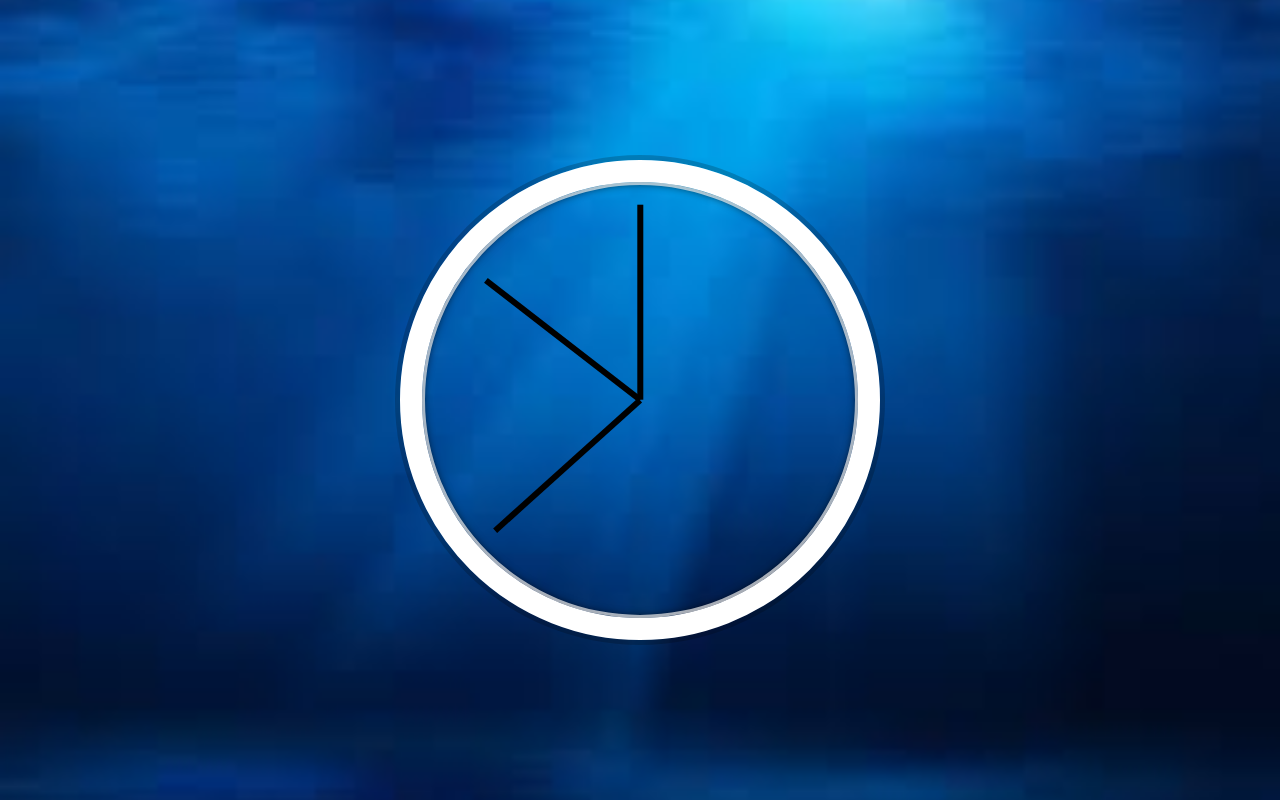
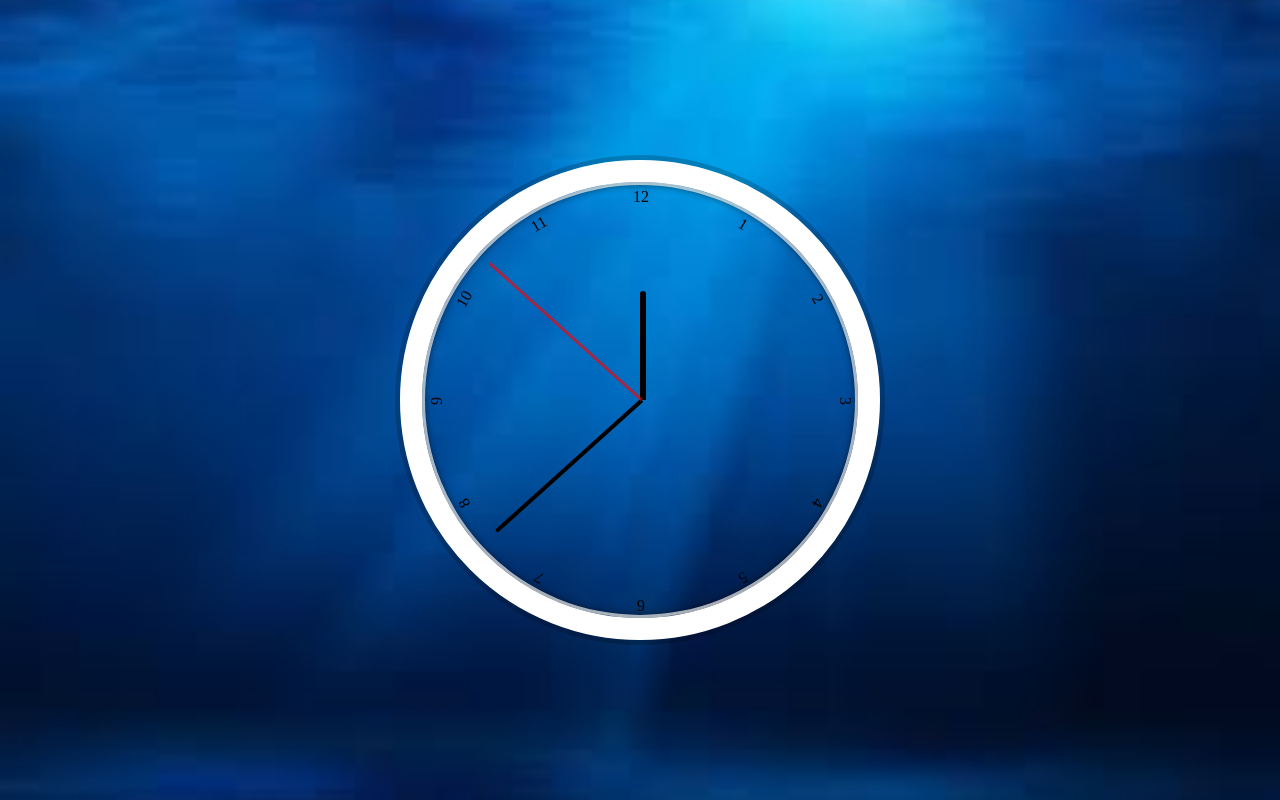
Before and after one commit to HUGU-12/JS-and-CSS-clock, a plain HTML site: page index.html in a window 1280 px wide. Drawn offline with Linux system fonts and the light colour scheme.

Commit message:
improved display of the clock

```diff
--- a/index.html
+++ b/index.html
@@ -4,15 +4,25 @@
   <meta charset="UTF-8">
   <meta name="viewport" content="width=device-width, initial-scale=1.0">
   <title>Document</title>
-  <link rel="stylesheet" href="/styles.css">
+  <link rel="stylesheet" href="styles.css">
 </head>
 <body>
   <div class="clock">
-    <div class="clock-hands">
-      <div class="hour-hand"></div>
-      <div class="minute-hand"></div>
-      <div class="second-hand"></div>
-    </div>
+    <div class="hand hour"></div>
+    <div class="hand minute"></div>
+    <div class="hand second"></div>
+    <div class="number number1">1</div>
+    <div class="number number2">2</div>
+    <div class="number number3">3</div>
+    <div class="number number4">4</div>
+    <div class="number number5">5</div>
+    <div class="number number6">6</div>
+    <div class="number number7">7</div>
+    <div class="number number8">8</div>
+    <div class="number number9">9</div>
+    <div class="number number10">10</div>
+    <div class="number number11">11</div>
+    <div class="number number12">12</div>
   </div>
   <script src="script.js"></script>
 </body>
--- a/script.js
+++ b/script.js
@@ -22,8 +22,8 @@ function updateTime(){
   const secondRotation = 6 * second
 
   //we associate this rotation calculation to actual html elements which are our clock's hands
-  document.querySelector('.second-hand').style.transform = `rotate(${secondRotation}deg)`;
-  document.querySelector('.minute-hand').style.transform = `rotate(${minuteRotation}deg)`;
-  document.querySelector('.hour-hand').style.transform = `rotate(${hourRotation}deg)`;
+  document.querySelector('.second').style.transform = `rotate(${secondRotation}deg)`;
+  document.querySelector('.minute').style.transform = `rotate(${minuteRotation}deg)`;
+  document.querySelector('.hour').style.transform = `rotate(${hourRotation}deg)`;
 }
 setInterval(updateTime,1000);
--- a/styles.css
+++ b/styles.css
@@ -1,7 +1,10 @@
-* {
+*{
+  padding: 0;
   margin: 0;
-  padding: 0;
   box-sizing: border-box;
+}
+:root{
+  --rotation:0deg;
 }
 
 body {
@@ -15,12 +18,9 @@ body {
   justify-content: center;
   align-items: center;
 }
-
 .clock {
   height: 60%;
-  display: flex;
-  justify-content: center;
-  align-items: center;
+  position: relative;
   aspect-ratio: 1;
   border: white solid 22px;
   padding: 1px;
@@ -29,22 +29,69 @@ body {
     inset 0 0 0 3px hsla(0, 0%, 94%, 0.698),
     inset 0 0 10px black;
 }
+.clock .hand{
+  position: absolute;
+  left: 50%;
+  height: 45%;
+  transform: translateX(-50%);
+  transform-origin: bottom;
+  transform: translateX(-50%);
+  bottom: 50%;
 
-.clock-hands {
-  display: flex;
-  position: relative;
-  justify-content: flex-start;
-  align-items: center;
-  transform: rotate(90deg);
-  width: 90%;
+  background-color: black;
 }
+.clock .hour{
+  border: solid black 3px;
+  width: 3px;
+  height: 25%;
+  border-top-left-radius: 3px;
+  border-top-right-radius: 3px;
 
-.minute-hand,
-.second-hand,
-.hour-hand {
-  border: black 3px solid;
-  width: 50%;
+}
+.clock .second{
+  border: solid hsl(0, 100%, 50%,0.5) 1px;
+  background-color: hsl(0, 100%, 50%,0.5);
+  width: 3px;
+  height: 47%;
+  border-top-left-radius: 3px;
+  border-top-right-radius: 3px;
+}
+.clock .minute{
+  border: solid black 2px;
+  width: 3px;
+  height: 45%;
+  border-top-left-radius: 3px;
+  border-top-right-radius: 3px;
+}
+.clock .number{
   position: absolute;
-  transition: 0.5s ease;
-  transform-origin: center right;
+  transform: rotate(var(--rotation));
+  width: 100%;
+  padding: 5px;
+  height: 100%;
+  text-align: center;
 }
+.clock .number1{--rotation: 30deg;}
+.clock .number2{--rotation: 60deg;}
+.clock .number3{--rotation: 90deg;}
+.clock .number4{--rotation: 120deg;}
+.clock .number5{--rotation: 150deg;}
+.clock .number6{--rotation: 180deg;}
+.clock .number7{--rotation: 210deg;}
+.clock .number8{--rotation: 240deg;}
+.clock .number9{--rotation: 270deg;}
+.clock .number10{--rotation: 300deg;}
+.clock .number11{--rotation: 330deg;}
+
+/* .clock::after{
+  content: '';
+  position: absolute;
+  width: 7px;
+  height: 7px;
+  z-index: 12;
+  border-radius: 50%;
+  background-color: black;
+  top: 50%;
+  left: 50%;
+  transform: translateX(-50%);
+} */
```
